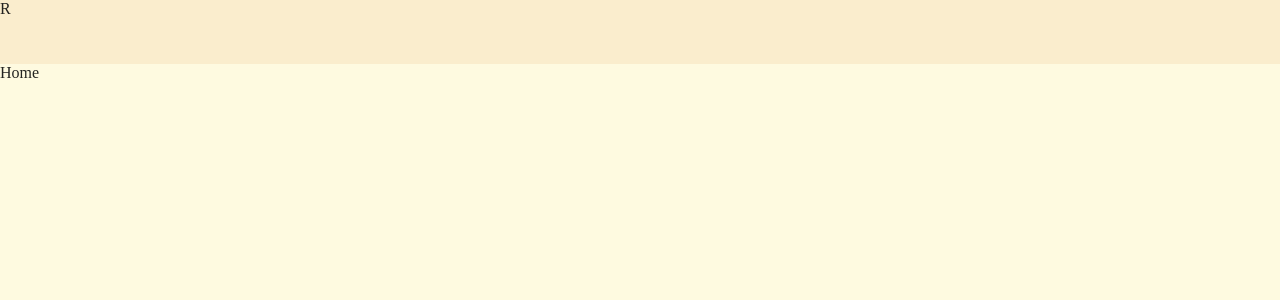
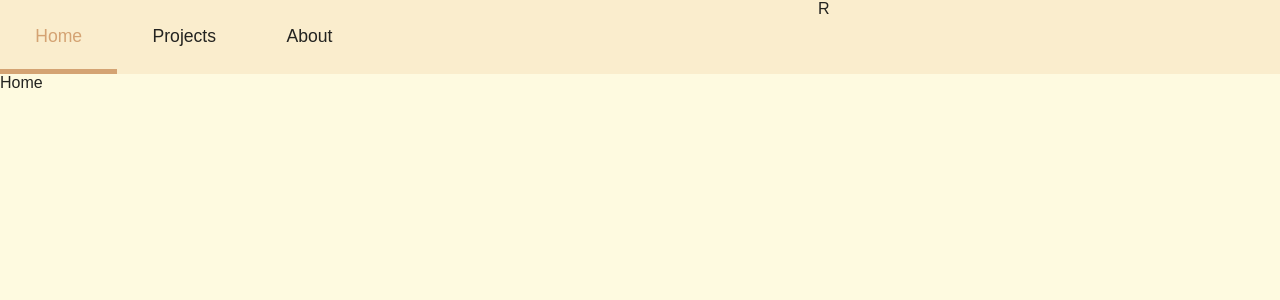
Before and after one commit to CookieCake99/portfolio, a React (Create React App) app: page / in a window 1280 px wide. Shown: the top 300 px of the page. Built offline with nearby package versions, Linux system fonts and the light colour scheme.

Commit message:
finish routing and quick links

```diff
--- /dev/null
+++ b/src/components/About/AboutPage.tsx
@@ -0,0 +1,4 @@
+export const AboutPage = (): JSX.Element => {
+  return <>
+  </>
+}
--- a/src/components/HeaderSection/HeaderSection.tsx
+++ b/src/components/HeaderSection/HeaderSection.tsx
@@ -4,14 +4,12 @@ import {QuickLinks} from "./QuickLinks";
 import {HomeButton} from "./HomeButton";
 import {SocialMediaLinks} from "./SocialMediaLinks";
 
-export interface HeaderSectionProps {
-
+export const HeaderSection = () => {
+  return <div className={"header-section"}>
+    <div className={"header-nav"}>
+      <QuickLinks/>
+      <HomeButton/>
+      <SocialMediaLinks/>
+    </div>
+  </div>
 }
-
-export const HeaderSection = (props: HeaderSectionProps) => {
-    return <div className={"headerSection"}>
-        <QuickLinks/>
-        <HomeButton/>
-        <SocialMediaLinks/>
-    </div>
-}
--- a/src/components/HeaderSection/QuickLinks.tsx
+++ b/src/components/HeaderSection/QuickLinks.tsx
@@ -1,11 +1,14 @@
-import React from 'react';
-
-export interface QuickLinksProps {
-
-}
+import {getQuickLinkRoutes} from "../../config/Routes";
+import {Link} from "react-router-dom";
 
 export const QuickLinks = (): JSX.Element => {
-  return <div>
+  const routes = getQuickLinkRoutes()
 
+  return <div className={"quick-links-wrapper"}>
+    {routes.map((value, index) => {
+      return <Link key={index} to={value.path} className={"quick-link"}>
+        <span>{value.text}</span>
+      </Link>
+    })}
   </div>
 }
--- a/src/components/MainPage/MainPageWrapper.tsx
+++ b/src/components/MainPage/MainPageWrapper.tsx
@@ -1,20 +1,21 @@
 import React from 'react';
 import {HeaderSection} from "../HeaderSection/HeaderSection";
 import {BrowserRouter, Route, Routes} from "react-router-dom";
-import { HomePage } from '../HomePage/HomePage';
-import {ProjectsPage} from "../ProjectsPage/ProjectsPage";
+import {getQuickLinkRoutes} from "../../config/Routes";
 
-export interface MainPageWrapperProps {
+export const MainPageWrapper = (): JSX.Element => {
+  const routes = getQuickLinkRoutes()
 
-}
-
-export const MainPageWrapper = (props: MainPageWrapperProps): JSX.Element => {
   return <BrowserRouter>
     <HeaderSection />
     <Routes>
-      <Route path={"/"} element={<HomePage/>}/>
-      <Route path={"/projects"} element={<ProjectsPage/>}/>
+      {routes.map((value) => {
+        return <Route
+          key={value.key}
+          path={value.path}
+          element={value.element}
+        />
+      })}
     </Routes>
-
   </BrowserRouter>
 }
--- a/src/components/css/styles.css
+++ b/src/components/css/styles.css
@@ -1,3 +1,7 @@
+/*------------------*/
+/* General Styles */
+/*------------------*/
+
 body {
     --lighter-color: #fefae0;
     --light-color: #faedcd;
@@ -7,10 +11,62 @@ body {
     margin: 0;
     background-color: var(--lighter-color);
     color: var(--text-color);
+    font-family: Biotif-Regular, Arial, sans-serif;
 }
 
-.headerSection {
+/*------------------*/
+/* Header Styles */
+/*------------------*/
+
+.header-section {
     background-color: var(--light-color);
     width: 100%;
-    height: 4em;
 }
+
+.header-nav {
+    width: 100%;
+    max-width: 1600px;
+    display: flex;
+    flex-direction: row;
+    justify-content: space-between;
+    margin: auto;
+}
+
+.quick-links-wrapper {
+    display: flex;
+    flex-direction: row;
+}
+
+.quick-link {
+    text-decoration: none;
+    color: var(--text-color);
+    text-align: center;
+    padding: 1.5em 2em;
+    font-size: 1.1em;
+
+    /*needed for hover animation*/
+    display: inline-block;
+    position: relative;
+}
+
+.quick-link > span::before {
+    content: "";
+    display: block;
+    position: absolute;
+    width: 100%;
+    height: 0.25em;
+    bottom: 0;
+    left: 0;
+    background: var(--accent-color);
+    transform: scaleX(0);
+    transform-origin: bottom left;
+    transition: transform 0.25s ease-out;
+}
+
+.quick-link:hover {
+    color: var(--accent-color);
+}
+
+.quick-link:hover span::before {
+    transform: scaleX(1);
+}
--- /dev/null
+++ b/src/config/Routes.tsx
@@ -0,0 +1,33 @@
+import {HomePage} from "../components/HomePage/HomePage";
+import {ProjectsPage} from "../components/ProjectsPage/ProjectsPage";
+import {AboutPage} from "../components/About/AboutPage";
+
+interface QuickLinkProps {
+  key: string
+  text: string
+  path: string
+  element: JSX.Element
+}
+
+export const getQuickLinkRoutes = (): QuickLinkProps[] => {
+  return [
+    {
+      key: "home",
+      text: "Home",
+      path: "/",
+      element: <HomePage />
+    },
+    {
+      key: "projects",
+      text: "Projects",
+      path: "/projects",
+      element: <ProjectsPage />
+    },
+    {
+      key: "about",
+      text: "About",
+      path: "/about",
+      element: <AboutPage/>
+    }
+  ]
+}
```
